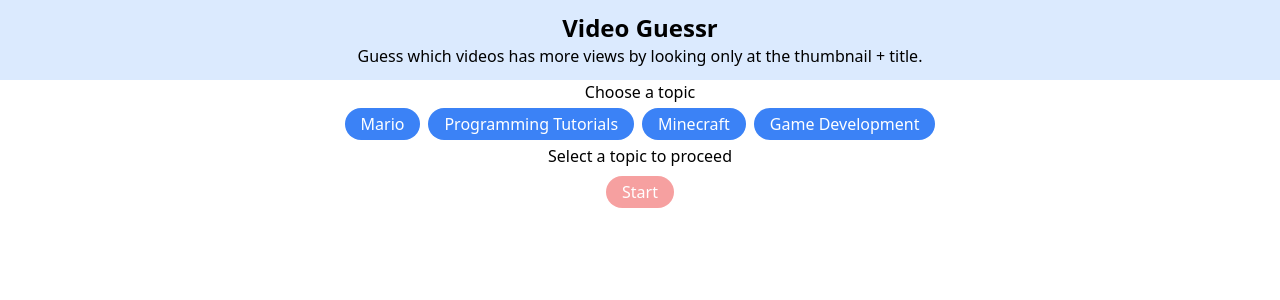
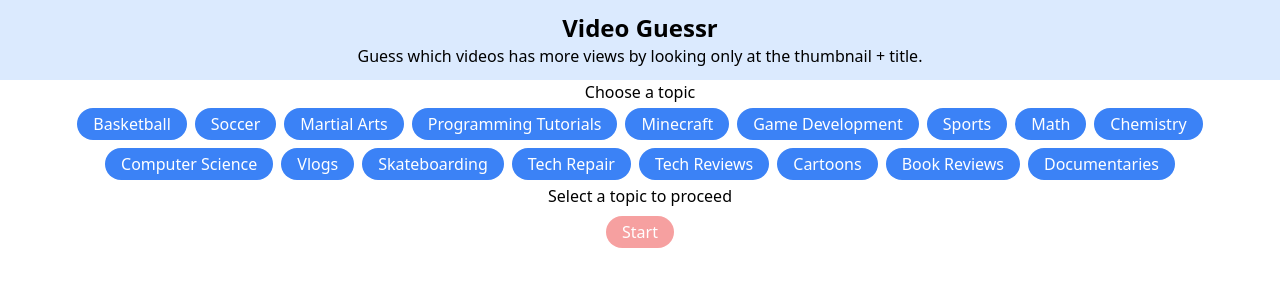
Before and after one commit to JSLegendDev/video-guessr, a React (Vite) app: page / in a window 1280 px wide. Shown: the top 300 px of the page. Built offline with nearby package versions, Linux system fonts and the light colour scheme.

Commit message:
added topic queries for topics

```diff
--- a/src/App.tsx
+++ b/src/App.tsx
@@ -2,6 +2,7 @@ import { useEffect, useState } from "react"
 import { TopicSelectionMenu } from "./components/Topic"
 import { Game } from "./components/Game"
 import { getRandomInstance } from "./instances"
+import { topicQueries, topics } from "./topics"
 
 export interface Video {
   title: string
@@ -36,20 +37,43 @@ const App = () => {
 
   const [startGame, setStartGame] = useState(false)
   const [selectedTopic, setSelectedTopic] = useState('')
+  const [selectedTopicQuery, setSelectedTopicQuery] = useState('')
   const [videos, setVideos] = useState<Array<Video>>([])
+
+  window.addEventListener('load', (e) => {
+    e.preventDefault()
+    if (window.location.pathname.includes('game')) {
+      window.location.pathname = ''
+    }
+  })
+
+  window.addEventListener('popstate', () => {
+    if (!window.location.pathname.includes('game')) {
+      setStartGame(false)
+      setSelectedTopic('')
+      setVideos([])
+    }
+  })
+
+  useEffect(() => {
+    if (startGame && !window.location.href.includes('game')) {
+      window.history.pushState('game', 'Video Guessr', window.location.href + 'game')
+    }
+  }, [startGame])
 
   useEffect(() => {
     if (selectedTopic === '') return
+
     const fetchVideos = async () => {
 
       let videos = []
       let currentPage = 1
 
-      while(videos.length < 50) {
+      while(videos.length < 30) {
 
         try {
           const instance = getRandomInstance()
-          const response = await fetch(`${instance}/api/v1/search?q="${selectedTopic} videos"&type=video&sort_by=rating&page=${currentPage}`)
+          const response = await fetch(`${instance}/api/v1/search?q="${selectedTopicQuery}"&type=video&sort_by=rating&page=${currentPage}`)
           const results = await response.json()
 
           for (const result of results) {
@@ -62,17 +86,13 @@ const App = () => {
 
           currentPage++
         } catch {} // there is no need to catch in case an instance doesn't work
-      }``
+      }
 
       setVideos(videos)
     }
 
     fetchVideos()
   }, [startGame])
-
-  const topics = [
-    "Mario", "Programming Tutorials", "Minecraft", "Game Development",
-  ]
 
   return (
     <>
@@ -89,10 +109,17 @@ const App = () => {
             <TopicSelectionMenu
               topics={topics}
               selectedTopic={selectedTopic}
-              setSelectedTopic={setSelectedTopic}
+              selectTopicAndQuery={(topic: string) => {
+                setSelectedTopic(topic)
+                const currentTopicQueries = topicQueries[topic]
+                setSelectedTopicQuery(currentTopicQueries[Math.floor(Math.random() * currentTopicQueries.length)])
+              }}
             />
             <div>
-              <StartBtn disabled={selectedTopic === ''} handler={() => setStartGame(true)} />
+              <StartBtn disabled={selectedTopic === ''} handler={() => {
+                setStartGame(true)
+                setVideos([])
+              }} />
             </div>
           </>
         }
@@ -100,9 +127,13 @@ const App = () => {
           <span>Loading...</span>
         )}
         {startGame && videos.length !== 0 && (
-          <Game videos={videos} endGameCallBack={() => setStartGame(false)} />
+          <Game
+            videos={videos}
+            endGameCallBack={() => setStartGame(false)}
+            totalNumberOfQuestions={20}
+          />
         )}
-    </div>
+      </div>
     </>
   )
 }
--- a/src/components/Game.tsx
+++ b/src/components/Game.tsx
@@ -64,10 +64,12 @@ const VideoContainer = ({
 
 export const Game = ({
   videos,
-  endGameCallBack
+  endGameCallBack,
+  totalNumberOfQuestions,
 }:{
   videos: Array<Video>,
   endGameCallBack: () => void,
+  totalNumberOfQuestions: number
 }) => {
 
   const [points, setPoints] = useState(0)
@@ -79,36 +81,27 @@ export const Game = ({
   const [showResults, setShowResults] = useState(false)
   const [isGameOver, setIsGameOver] = useState(false)
 
-  const removeFromVideos = (video: Video) => {
-    for (let i = 0; i < videos.length; i++) {
-      if (videos[i] === video) {
-        videos.splice(i, 1)
-      }
-    }
-  }
-
-  useEffect(() => {
-
+  const selectVideosForQuestion = () => {
     const firstVideo = videos[Math.floor(Math.random() * videos.length)]
-
-    removeFromVideos(firstVideo)
     setFirstVideo(firstVideo)
 
     const secondVideo = videos[Math.floor(Math.random() * videos.length)]
-    removeFromVideos(secondVideo)
     setSecondVideo(secondVideo)
 
     if (firstVideo.views > secondVideo.views) setMostPopularVideo('first')
     if (firstVideo.views < secondVideo.views) setMostPopularVideo('second')
-  }, [])
+  }
+
+  useEffect(() => selectVideosForQuestion(), [])
 
   return (
       <>
+        { !isGameOver &&
+          <>
             <div className="flex flex-wrap justify-center">
               <p className="mr-2 text-center">Points : {points}</p>
-          <p className="ml-2">Question No : {currentQuestionNb}/20</p>
+              <p className="ml-2">Question No : {currentQuestionNb}/{totalNumberOfQuestions}</p>
             </div>
-        { !isGameOver &&
             <div className="flex flex-wrap flex-row justify-center">
               <VideoContainer
                 video={firstVideo}
@@ -125,6 +118,7 @@ export const Game = ({
                 isMostPopular={mostPopularVideo === 'second'}
               />
             </div>
+          </>
         }
         {
           selectedVideo !== 'none' && !showResults && !isGameOver &&
@@ -161,25 +155,16 @@ export const Game = ({
             m-2
             "
             onClick={() => {
-              setCurrentQuestionNb(currentQuestionNb + 1)
               setShowResults(false)
-              if (currentQuestionNb === 20) {
+              if (currentQuestionNb === totalNumberOfQuestions) {
                 setIsGameOver(true)
                 return
               }
 
-              const firstVideo = videos[Math.floor(Math.random() * videos.length)]
-              removeFromVideos(firstVideo)
-              setFirstVideo(firstVideo)
-
-              const secondVideo = videos[Math.floor(Math.random() * videos.length)]
-              removeFromVideos(secondVideo)
-              setSecondVideo(secondVideo)
-
+              setCurrentQuestionNb(currentQuestionNb + 1)
+              selectVideosForQuestion()
               setSelectedVideo('none')
 
-              if (firstVideo.views > secondVideo.views) setMostPopularVideo('first')
-              if (firstVideo.views < secondVideo.views) setMostPopularVideo('second')
             }}
             >Next</button>
           </div>
@@ -189,6 +174,9 @@ export const Game = ({
           isGameOver &&
           <div className="flex flex-wrap flex-col justify-center">
             <p className="text-center text-3xl font-bold m-8">Game is over!</p>
+            <p className="text-center text-2xl font-bold italic m-8">
+              Your grade : {points}/{totalNumberOfQuestions} ({Math.round(points/totalNumberOfQuestions * 100)}%)
+            </p>
             <button className="
               bg-red-500
               hover:bg-red-700
--- a/src/components/Topic.tsx
+++ b/src/components/Topic.tsx
@@ -20,11 +20,11 @@ export const TopicBtn = ({name, handler}:{name: string, handler: () => void}) =>
 export const TopicSelectionMenu = ({
         topics,
         selectedTopic,
-        setSelectedTopic,
+        selectTopicAndQuery,
     }: {
         topics: Array<string>,
         selectedTopic: string,
-        setSelectedTopic: React.Dispatch<React.SetStateAction<string>>,
+        selectTopicAndQuery: (topic : string) => void,
     }) => {
     return (
         <>
@@ -32,7 +32,9 @@ export const TopicSelectionMenu = ({
                 <h2 className="text-center">Choose a topic</h2>
                 <div className="flex flex-wrap flex-row justify-center">
                     {topics.map((topic, index) => {
-                    return <TopicBtn key={index} name={topic} handler={() => {setSelectedTopic(topic)}} />
+                    return <TopicBtn key={index} name={topic} handler={() => {
+                        selectTopicAndQuery(topic)
+                    }} />
                     })}
                 </div>
             </div>
--- /dev/null
+++ b/src/topics.ts
@@ -0,0 +1,35 @@
+export const topics = [
+    "Basketball",
+    "Soccer",
+    "Martial Arts",
+    "Programming Tutorials",
+    "Minecraft",
+    "Game Development",
+    "Sports", "Math", "Chemistry", "Computer Science",
+    "Vlogs", "Skateboarding", "Tech Repair", "Tech Reviews", "Cartoons",
+    "Book Reviews", "Documentaries"
+]
+
+
+export const topicQueries : {[key:string] : Array<string>} = {
+    "Basketball": [
+        "NBA basketball highlights",
+        "streetball",
+        "basketball youtubers",
+        "NBA legend",
+        "basketball 1v1 vs trash talker"
+    ],
+    "Martial Arts": [
+        "judo",
+        "bjj",
+        "top martial arts",
+        "boxing",
+        "muai thai",
+        "karate",
+        "wing chun"
+    ],
+    "Game Development": [
+        "gamedev",
+        "devlog"
+    ]
+}
```
Lines whose indentation alone changed are shown as unchanged.
